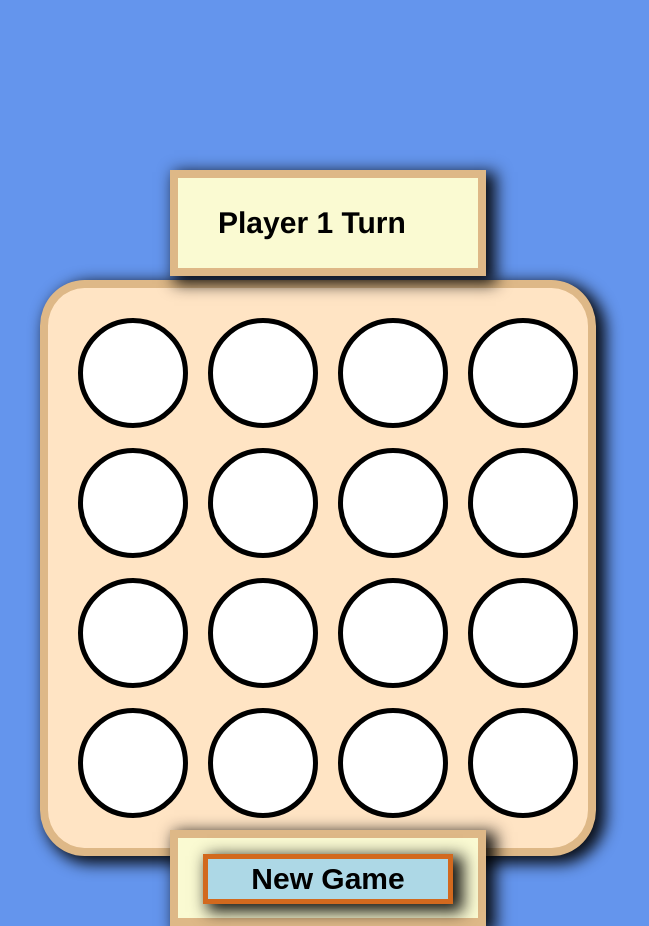
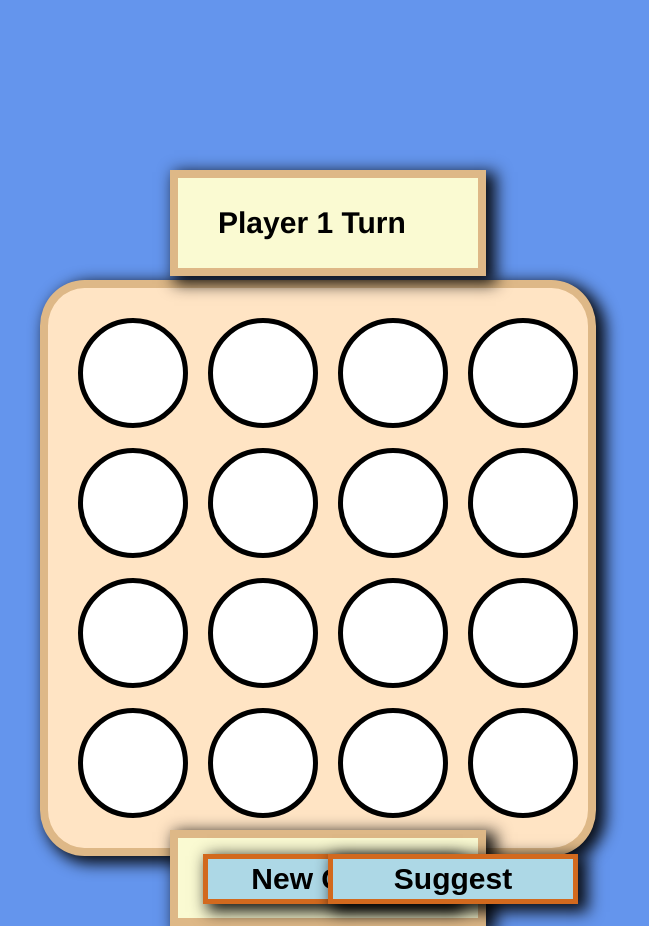
Before and after one commit to Haseen-dev/connect-4-clone, a React (Create React App) app: page / in a window 1280 px wide. Shown: the whole page, without its empty margins (350-999 px from the left). Built offline with nearby package versions, Linux system fonts and the light colour scheme.

Commit message:
Suggest button created

```diff
--- a/src/components/Footer.jsx
+++ b/src/components/Footer.jsx
@@ -4,6 +4,7 @@ const Footer = ({onClickEvent}) => {
   return (
     <div className='panel footer'>
         <button onClick={onClickEvent}>New Game</button>
+        <button>Suggest</button>
     </div>
   )
 }
```
